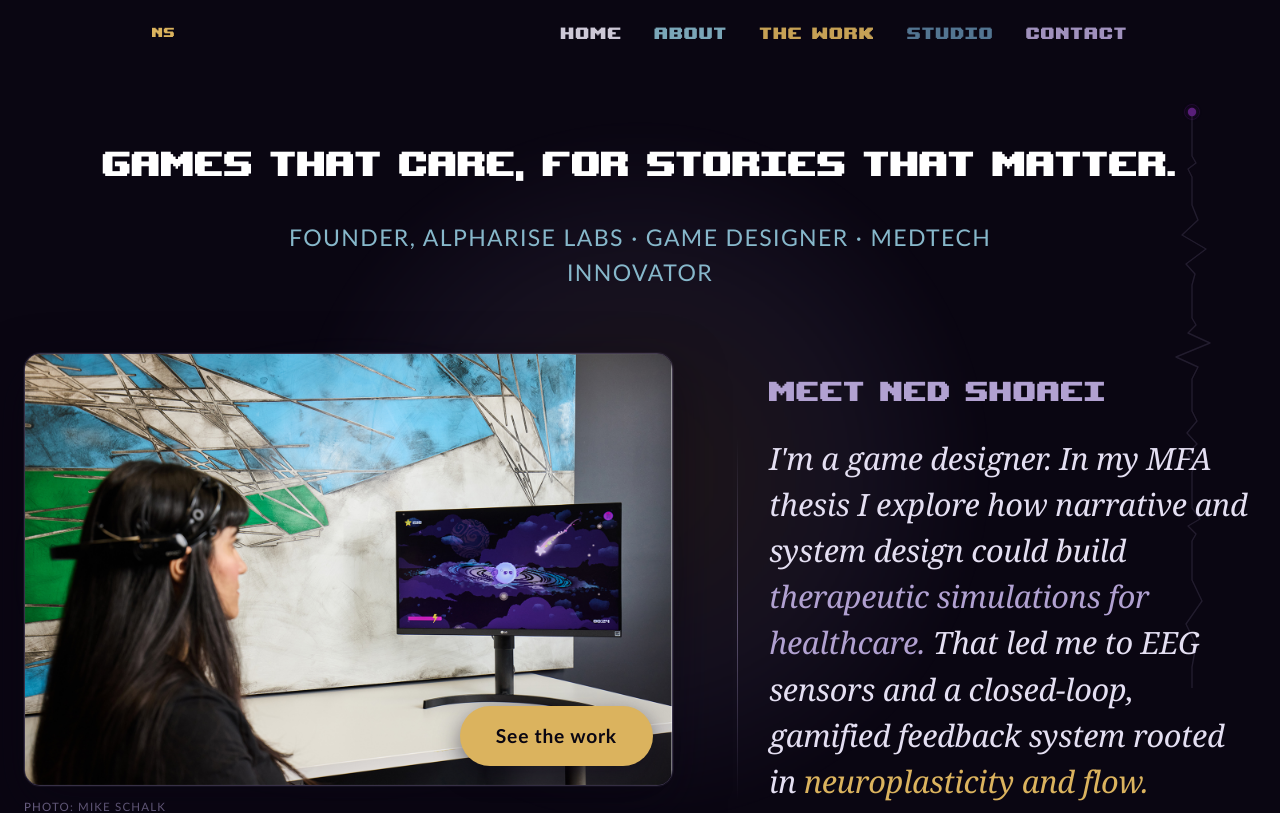
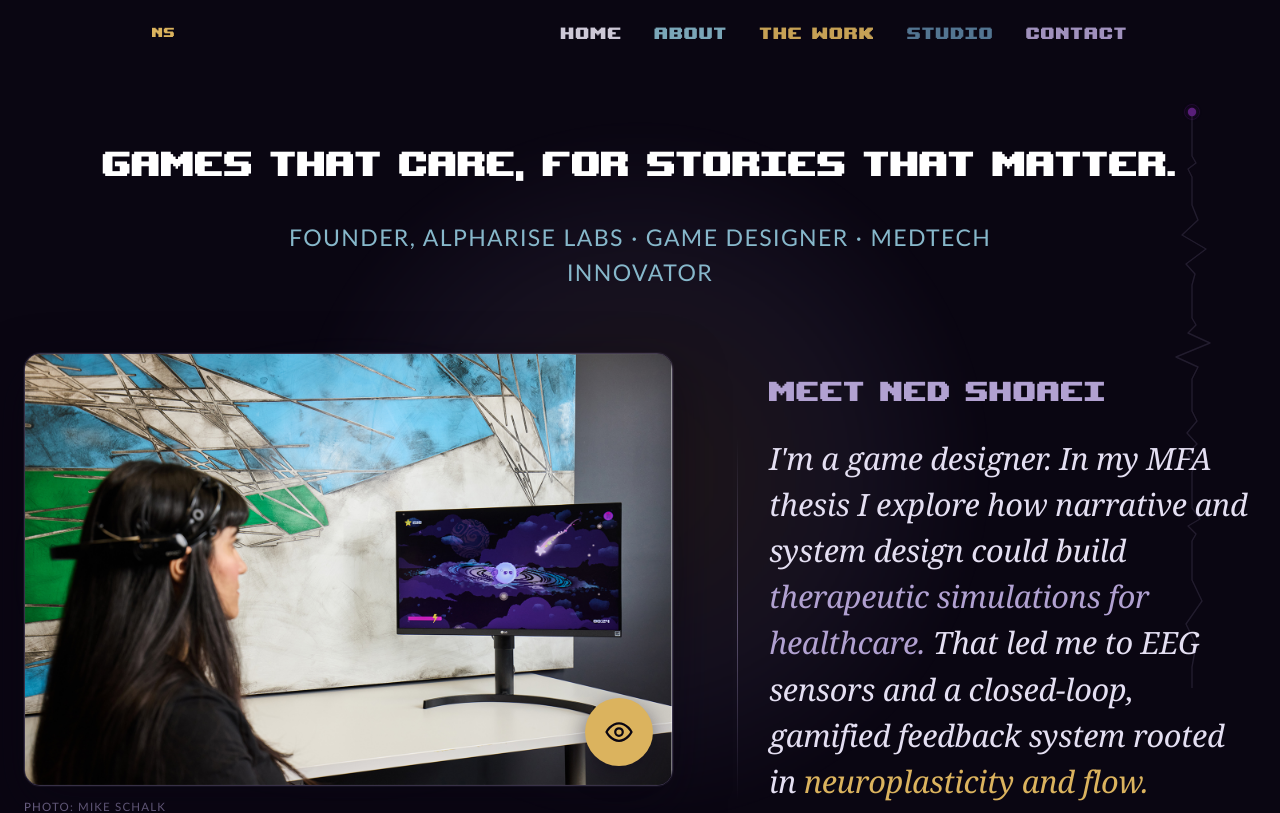
Before and after one commit to NedzZone/alphariselabs-site, a React (Vite) app: page / in a window 1280 px wide. Shown: the top 813 px of the page. Built offline with nearby package versions, Linux system fonts and the light colour scheme.

Commit message:
Make "See the work" a circular eye-icon button
Replace the text label with an eye (view) vector icon and turn the
overlay into a round button; aria-label keeps it accessible.

Co-Authored-By: Claude Opus 4.8 (1M context) <noreply@anthropic.com>

```diff
--- a/src/app/components/Hero.tsx
+++ b/src/app/components/Hero.tsx
@@ -92,17 +92,16 @@ export function Hero() {
                 boxShadow: "0 0 0 1px rgba(177,161,209,0.06), 0 18px 50px rgba(10,6,18,0.55)",
               }}
             />
-            {/* See the work — overlaying the photo, bottom-right */}
+            {/* See the work — circular eye-icon button overlaying the photo */}
             <a
               href="https://youtu.be/-O7QepmzQ5k?si=gEFGXmzJuoZD666q&t=43"
               target="_blank"
               rel="noopener noreferrer"
-              className="absolute bottom-5 right-5 z-10 inline-flex items-center gap-2 px-9 py-4 rounded-full transition-all duration-300 focus-visible:outline focus-visible:outline-2 focus-visible:outline-offset-2"
+              aria-label="See the work"
+              className="absolute bottom-5 right-5 z-10 inline-flex items-center justify-center rounded-full transition-all duration-300 focus-visible:outline focus-visible:outline-2 focus-visible:outline-offset-2"
               style={{
-                fontFamily: SANS,
-                fontWeight: 600,
-                fontSize: "1.2rem",
-                letterSpacing: "0.04em",
+                width: "4.25rem",
+                height: "4.25rem",
                 background: "var(--primary)",
                 color: "var(--primary-foreground)",
                 textDecoration: "none",
@@ -111,7 +110,10 @@ export function Hero() {
               onMouseEnter={(e) => ((e.currentTarget as HTMLElement).style.opacity = "0.88")}
               onMouseLeave={(e) => ((e.currentTarget as HTMLElement).style.opacity = "1")}
             >
-              See the work
+              <svg width="30" height="30" viewBox="0 0 24 24" fill="none" aria-hidden="true">
+                <path d="M2 12s3.5-7 10-7 10 7 10 7-3.5 7-10 7-10-7-10-7Z" stroke="currentColor" strokeWidth="1.8" strokeLinecap="round" strokeLinejoin="round"/>
+                <circle cx="12" cy="12" r="3" stroke="currentColor" strokeWidth="1.8"/>
+              </svg>
             </a>
             </div>
             {/* Photo credit */}
```
